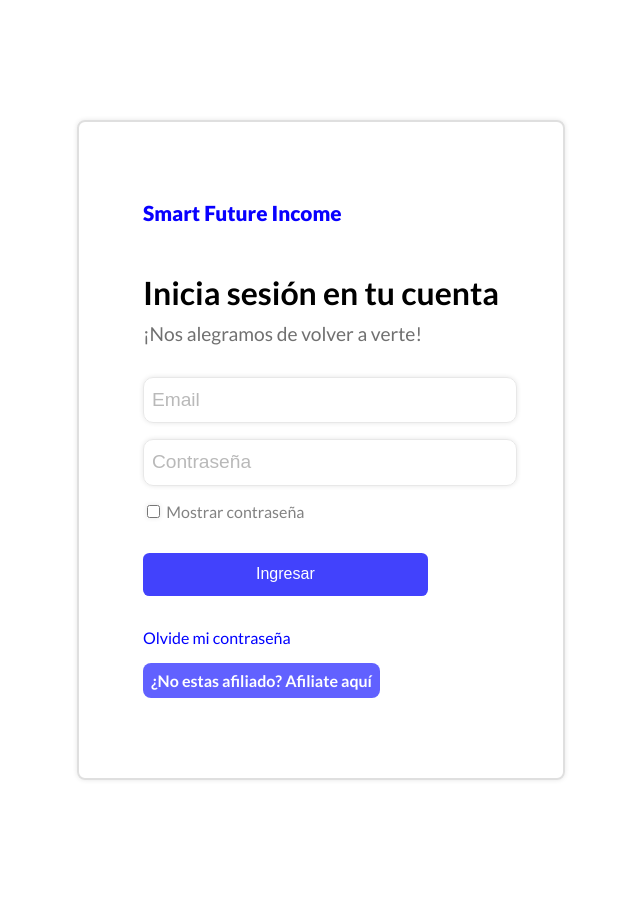
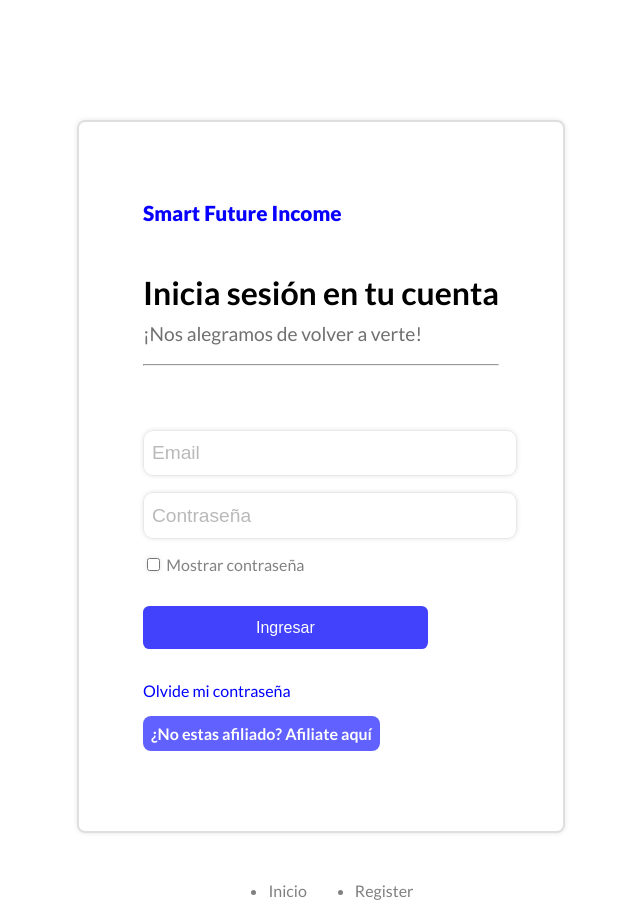
Before and after one commit to ivanmacedonio/SFIpage, a React (Vite) app: page /login in a window 1280 px wide. Shown: the whole page, without its empty margins (319-959 px from the left). Before the commit the page ends 800 px from the top, so only its background shows below. Built offline with nearby package versions, Linux system fonts and the light colour scheme.

Commit message:
change urls

```diff
--- /dev/null
+++ b/src/components/MicroNav.jsx
@@ -0,0 +1,52 @@
+import React from "react";
+import { Link } from "react-router-dom";
+
+export const MicroNav = ({ state }) => {
+  return (
+    <div
+      style={{
+        display: "flex",
+        justifyContent: "center",
+        alignItems: "center",
+        color: "gray",
+        fontFamily: "Lato",
+      }}
+    >
+      {state === "login" && (
+        <ul style={{ display: "flex", gap: "3rem", marginTop: "3rem" }}>
+          <li style={{ cursor: "pointer" }}>
+            <Link to={"/"}>Inicio</Link>
+          </li>
+          <li>
+            <Link to={"/register"}>Register</Link>
+          </li>
+        </ul>
+      )}
+
+      {state === "register" && (
+        <ul style={{ display: "flex", gap: "3rem", marginTop: "3rem" }}>
+          <li style={{ cursor: "pointer" }}>
+            <Link to={"/"}>Inicio</Link>
+          </li>
+          <li>
+            <Link to={"/login"}>Login</Link>
+          </li>
+        </ul>
+      )}
+
+      {state === "change" && (
+        <ul style={{ display: "flex", gap: "3rem", marginTop: "3rem" }}>
+          <li style={{ cursor: "pointer" }}>
+            <Link to={"/"}>Inicio</Link>
+          </li>
+          <li>
+            <Link to={"/login"}>Login</Link>
+          </li>
+          <li>
+            <Link to={"/register"}>Register</Link>
+          </li>
+        </ul>
+      )}
+    </div>
+  );
+};
--- a/src/hooks/fetch.js
+++ b/src/hooks/fetch.js
@@ -1,8 +1,8 @@
-// const BASE_URL_LOGIN =  'https://www.smartfutureincome.com/'
-// const BASE_URL =  'https://www.smartfutureincome.com/api/'
+const BASE_URL_LOGIN =  'https://www.smartfutureincome.com/'
+const BASE_URL =  'https://www.smartfutureincome.com/api/'
 
-const BASE_URL =  'http://localhost:9000/api/'
-const BASE_URL_LOGIN = 'http://localhost:9000/'
+// const BASE_URL =  'http://localhost:9000/api/'
+// const BASE_URL_LOGIN = 'http://localhost:9000/'
 
 
 
--- a/src/pages/Forgot.jsx
+++ b/src/pages/Forgot.jsx
@@ -2,6 +2,7 @@ import axios from "axios";
 import React, { useState } from "react";
 import { useForm } from "react-hook-form";
 import candado from "../assets/shield.jpg";
+import { MicroNav } from "../components/MicroNav";
 import { BASE_URL } from "../hooks/fetch";
 import "../styles/Forgot.css";
 
@@ -70,6 +71,7 @@ export const Forgot = () => {
           contactarte con nosotros.
         </h2>
       </div>
+      <MicroNav state={'change'}></MicroNav>
     </div>
   );
 };
--- a/src/pages/Login.jsx
+++ b/src/pages/Login.jsx
@@ -2,6 +2,7 @@ import axios from "axios";
 import React, { useState } from "react";
 import { useForm } from "react-hook-form";
 import { Link, useNavigate } from "react-router-dom";
+import { MicroNav } from "../components/MicroNav";
 import { BASE_URL } from "../hooks/fetch";
 import "../styles/Login.css";
 export const Login = () => {
@@ -23,8 +24,8 @@ export const Login = () => {
   const onSubmit = async (data) => {
     setIsLoading(true);
     try {
-      // const res = await axios.post(`${BASE_URL_LOGIN}token/`, data);
-      const res = await axios.post(`${BASE_URL}login/`, data);
+      const res = await axios.post(`${BASE_URL_LOGIN}token/`, data);
+      // const res = await axios.post(`${BASE_URL}login/`, data);
       localStorage.setItem("access", res.data.access);
       localStorage.setItem("refresh", res.data.refresh);
 
@@ -59,9 +60,12 @@ export const Login = () => {
       <div className="containergeneral">
         <div className="logincontainer">
           <h1 id="slogan">Smart Future Income</h1>
+          <div className="separador">
+            <h1>Inicia sesión en tu cuenta </h1>
+            <p>¡Nos alegramos de volver a verte!</p>
+            <hr />
+          </div>
 
-          <h1>Inicia sesión en tu cuenta </h1>
-          <p>¡Nos alegramos de volver a verte!</p>
           {/* <div className="tokens">
             <button>Google</button>
             <button>Facebook</button>
@@ -104,6 +108,7 @@ export const Login = () => {
             </form>
           </div>
         </div>
+        <MicroNav state={'login'}></MicroNav>
       </div>
     </div>
   );
--- a/src/pages/Register.jsx
+++ b/src/pages/Register.jsx
@@ -4,7 +4,9 @@ import { Controller, useForm } from "react-hook-form";
 import PhoneInput from "react-phone-input-2";
 import "react-phone-input-2/lib/style.css";
 import { Link, useNavigate } from "react-router-dom";
+import { MicroNav } from "../components/MicroNav";
 import { BASE_URL } from "../hooks/fetch";
+
 import "../styles/Register.css";
 export const Register = () => {
   useEffect(() => {
@@ -144,6 +146,7 @@ export const Register = () => {
           </div>
         </div>
       </div>
+      <MicroNav state={'register'}></MicroNav>
     </div>
   );
 };
--- a/src/pages/Reset.jsx
+++ b/src/pages/Reset.jsx
@@ -2,6 +2,7 @@ import axios from "axios";
 import React, { useState } from "react";
 import { useForm } from "react-hook-form";
 import { useLocation, useNavigate } from "react-router-dom";
+import { MicroNav } from "../components/MicroNav";
 import { BASE_URL } from "../hooks/fetch";
 import "../styles/Reset.css";
 
@@ -35,8 +36,8 @@ export const Reset = () => {
           );
           setSuccess("Contraseña modificada correctamente");
           setTimeout(() => {
-            nav('/login')
-          },2000)
+            nav("/login");
+          }, 2000);
         }
         ResetPassword();
       } catch (error) {
@@ -89,6 +90,7 @@ export const Reset = () => {
           <button type="submit">Restablecer</button>
         </form>
       </div>
+      <MicroNav state={'change'}></MicroNav>
     </div>
   );
 };
--- a/src/styles/Login.css
+++ b/src/styles/Login.css
@@ -2,7 +2,11 @@
     font-family: 'Lato';
     box-sizing: border-box;
     flex-direction: column;
+}
 
+.separador{
+    width: 100%;
+    margin-bottom: 4rem;
 }
 
 
@@ -10,6 +14,7 @@
     display: flex;
     justify-content: center;
     align-items: center;
+    flex-direction: column;
     width: 100%;
     margin-top: 15vh;
 }
@@ -47,7 +52,6 @@
     background-color: rgba(255, 255, 255, 0.597);
     color: rgb(112, 112, 112);
     box-shadow: 0 0 5px rgba(0, 0, 0, 0.1);
-
 }
 
 .formlogin input::placeholder {
--- a/src/styles/Reset.css
+++ b/src/styles/Reset.css
@@ -2,8 +2,10 @@
     display: flex;
     justify-content: center;
     align-items: center;
+    flex-direction: column;
     margin-top: 15vh;
     font-family: 'Lato';
+
 }
 
 .successChange{
@@ -59,9 +61,8 @@
     font-size: 1rem;
     padding: 0.8rem 0;
     border-radius: 0.4rem;
-    margin-top: 2rem;
     cursor: pointer;
-    width: 30%;
+    width: 40%;
 }
 
 #error{
@@ -74,6 +75,15 @@
     font-weight: 700;
 }
 
+.resetcontainer{
+    border-radius: 10px;
+    border: solid 1px rgb(232, 232, 232);
+    background-color: rgba(255, 255, 255, 0.597);
+    color: rgb(112, 112, 112);
+    box-shadow: 0 0 5px rgba(0, 0, 0, 0.1);
+    padding: 2rem;
+}
+
 @media(max-width: 768px){
     .containerresetgenerall h3{
         width: 60%;
@@ -81,9 +91,7 @@
     .containerresetgenerall h1{
         font-size: 2.5rem;
     }
-    .containerresetgenerall{
-        padding-left: 2rem;
-    }
+
     .containerresetgenerall form{
         margin: 0;
     }
@@ -91,6 +99,6 @@
         width: 80%;
     }
     .containerresetgenerall button{
-        width: 70%;
+        width: 85%;
     }
 }
```
